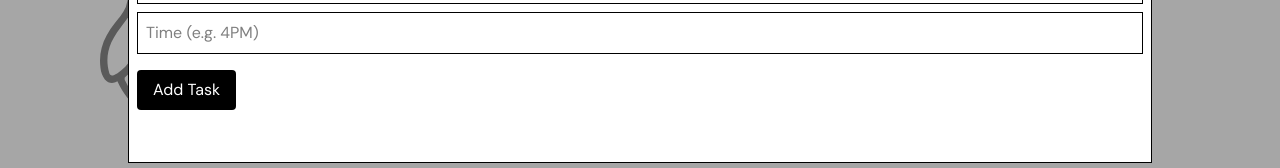
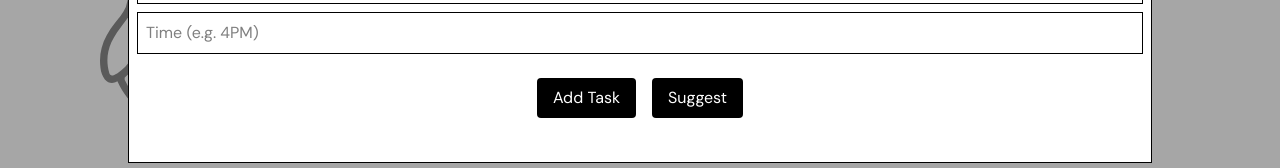
Before and after one commit to zvandermeer/gdsc-hacks-2025, a React (Vite) app in the folder web-app/: page / in a window 1280 px wide. Both pictures are taken after a click on the button "Add Task". Shown: the part 237-405 px from the top of the page. Built offline with nearby package versions, Linux system fonts and the light colour scheme; no server answers; what react-google-calendar-api would draw is missing.

Commit message:
Extra button for suggestion (does nothing yet)

```diff
--- a/web-app/src/App.jsx
+++ b/web-app/src/App.jsx
@@ -199,12 +199,20 @@ function App() {
             value={newTaskTime}
             onChange={(e) => setNewTaskTime(e.target.value)}
           />
+          <div className='flex justify-center gap-4 mt-2'>
           <button
             onClick={addNewTask}
             className="bg-black text-white px-4 py-2 rounded mt-2"
           >
             Add Task
           </button>
+          <button
+            className="bg-black text-white px-4 py-2 rounded mt-2"
+          >
+            Suggest
+          </button>
+          </div>
+
         </div>
       </NewPage>
     )}
```
